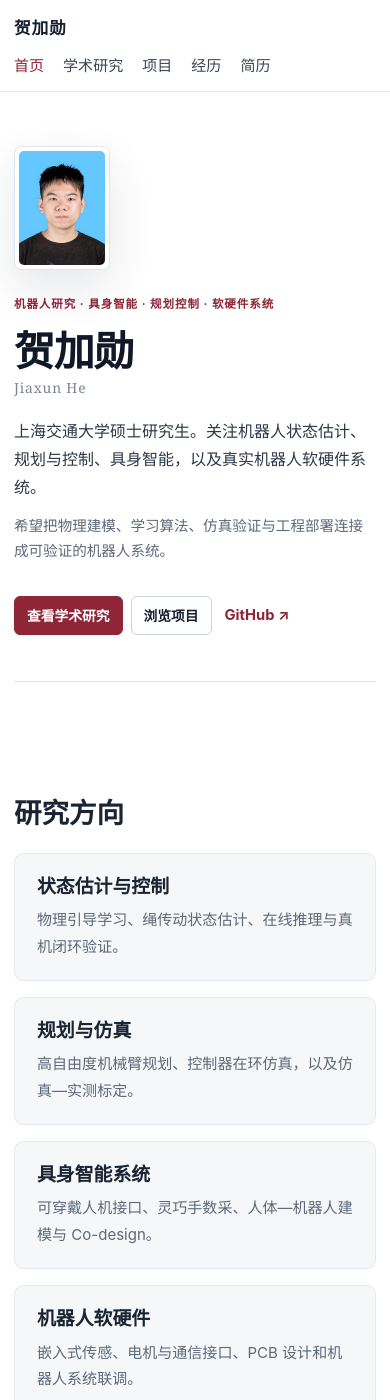
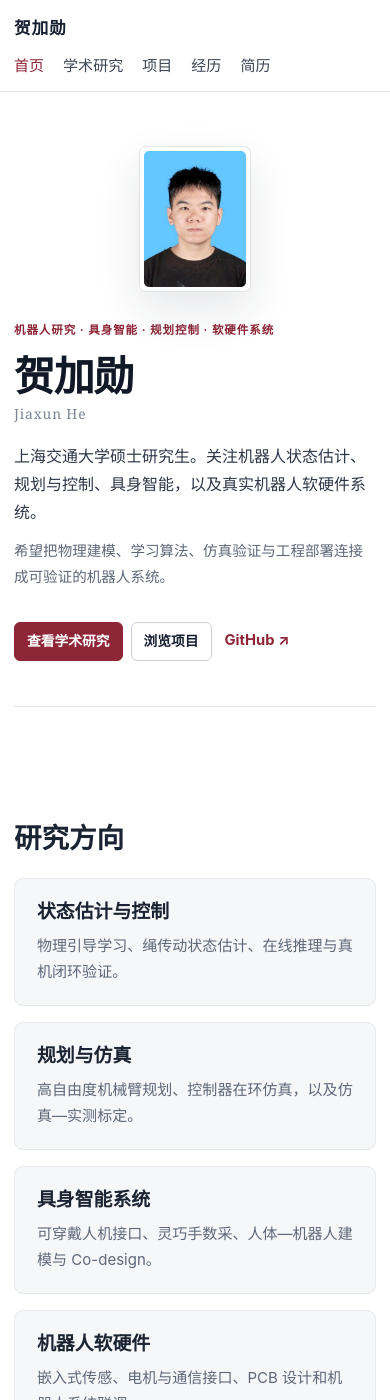
Before and after one commit to hejiaxun/hejiaxun.github.io, a Jekyll site: the page built from _pages/about.md, in a window 390 px wide and 1400 px high. Built offline with Jekyll 4.4.1, drawn with Linux system fonts in a browser that asks for light colours.

Commit message:
Fix mobile hero layout

```diff
--- a/assets/css/site.css
+++ b/assets/css/site.css
@@ -720,7 +720,13 @@
 
   .hero-photo-wrap {
     grid-row: 1;
-    width: 96px;
+    justify-self: center;
+    width: 112px;
+    margin-bottom: 4px;
+  }
+
+  .hero-copy {
+    grid-row: 2;
   }
 
   .eyebrow {
```
